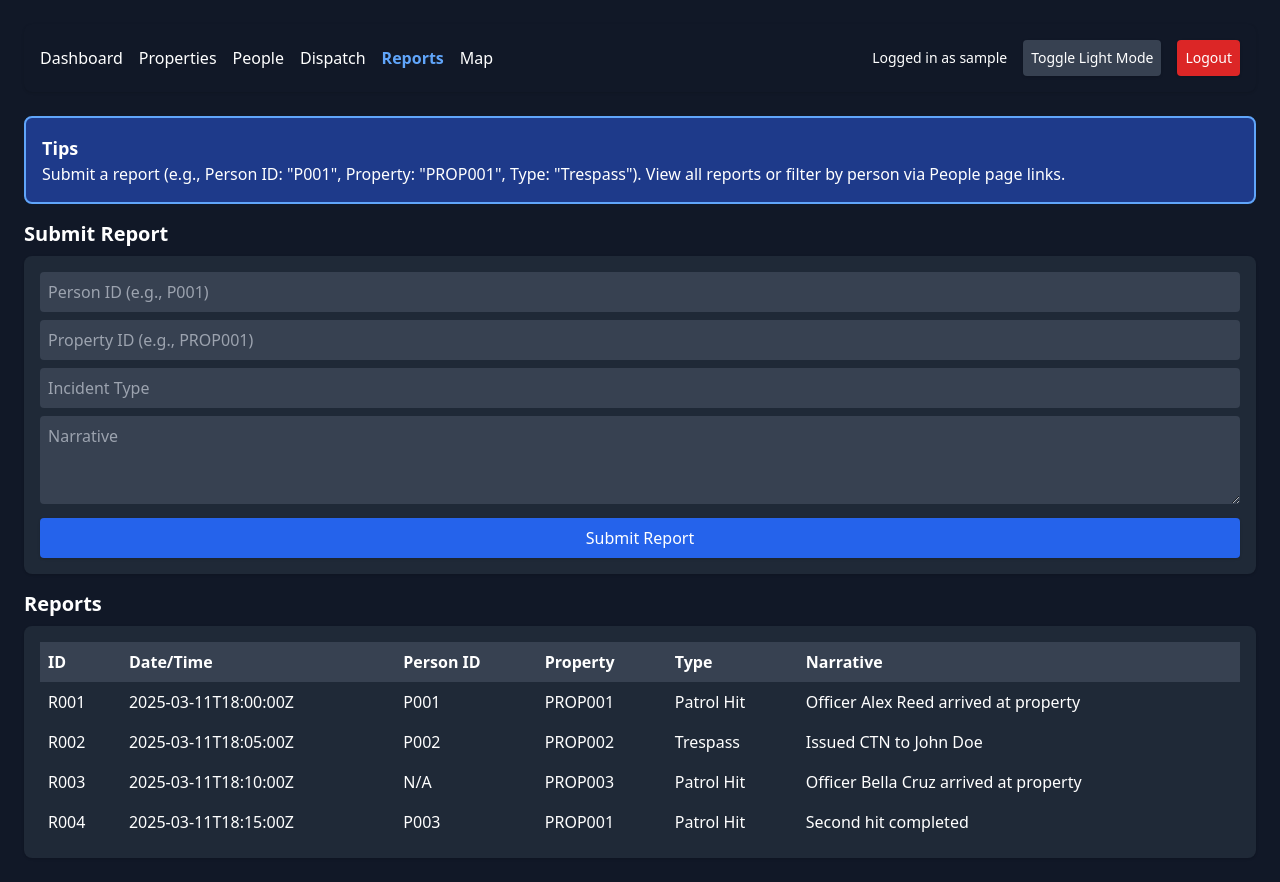
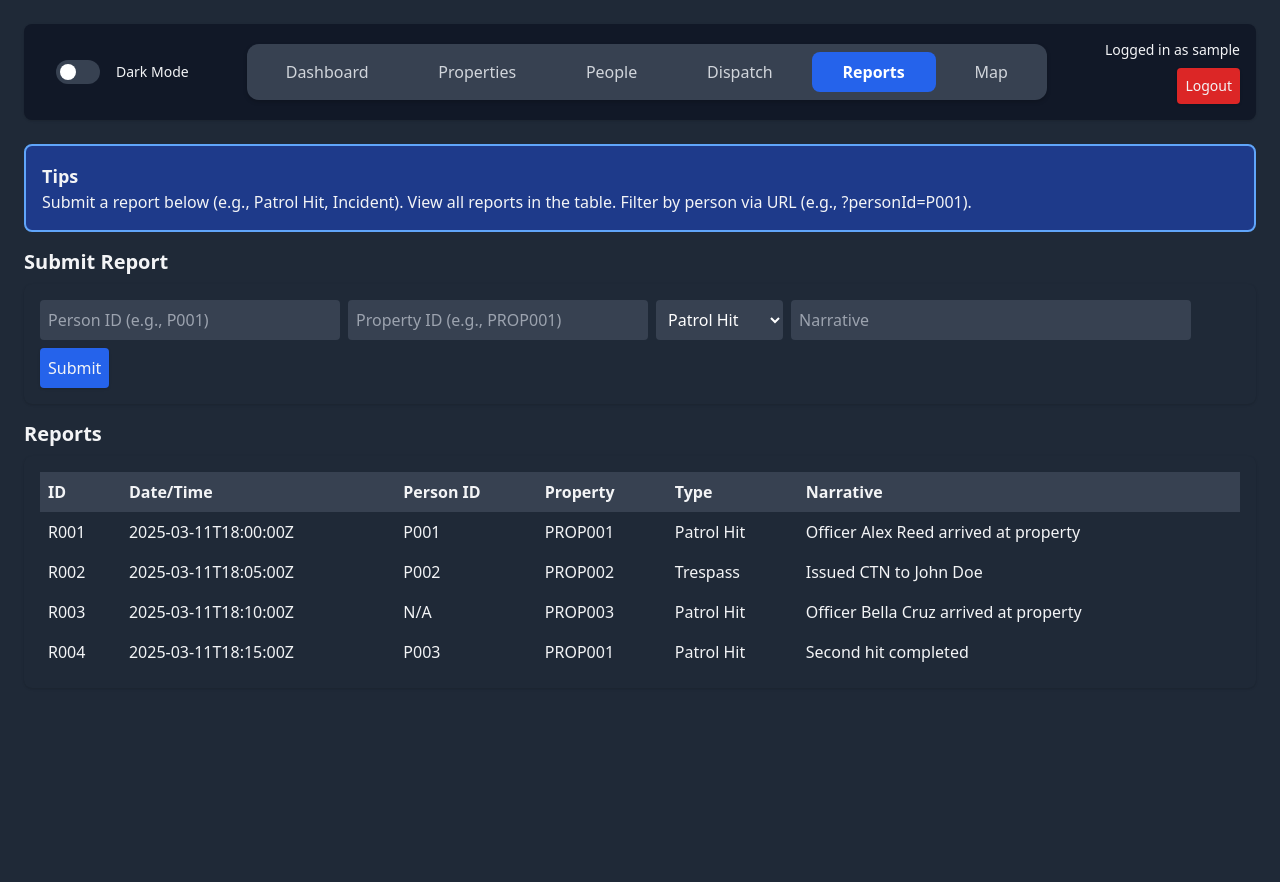
Before and after one commit to darthgaul/mdt-demo, a plain HTML site: page reports.html in a window 1280 px wide. After the commit the page ends 800 px from the top, so only its background shows below. Drawn offline with nearby package versions, Linux system fonts and the light colour scheme; sample sign-in values are in the browser's storage.

Commit message:
Update reports.html

```diff
--- a/reports.html
+++ b/reports.html
@@ -5,137 +5,89 @@
     <meta name="viewport" content="width=device-width, initial-scale=1.0">
     <title>MDT Reports</title>
     <script src="https://cdn.tailwindcss.com"></script>
-    <style>
-        .dark-mode { background-color: #f3f4f6; color: #374151; }
-        .dark-mode .bg-gray-800 { background-color: #e5e7eb; }
-        .dark-mode .bg-gray-700 { background-color: #d1d5db; }
-        .sticky-nav { position: sticky; top: 0; z-index: 10; background-color: inherit; }
-        tr:hover { background-color: rgba(0, 0, 0, 0.1); }
-        @media (max-width: 640px) { table { display: block; overflow-x: auto; } }
-        .tips { border: 2px solid #60a5fa; background-color: #1e3a8a; padding: 1rem; border-radius: 0.5rem; margin-bottom: 1rem; }
-    </style>
+    <link rel="stylesheet" href="styles.css">
 </head>
-<body class="bg-gray-900 text-white min-h-screen p-6">
-    <nav class="sticky-nav flex justify-between items-center mb-6 p-4 bg-gray-900 rounded-lg shadow">
-        <div class="flex space-x-4">
-            <a href="index.html" class="hover:underline">Dashboard</a>
-            <a href="properties.html" class="hover:underline">Properties</a>
-            <a href="people.html" class="hover:underline">People</a>
-            <a href="dispatch.html" class="hover:underline">Dispatch</a>
-            <a href="reports.html" class="text-blue-400 font-semibold">Reports</a>
-            <a href="manager.html" class="hover:underline" id="managerLink">Manager</a>
-            <a href="map.html" class="hover:underline">Map</a>
-        </div>
-        <div class="flex space-x-4 items-center">
-            <span id="userInfo" class="text-sm"></span>
-            <button id="darkModeToggle" class="bg-gray-700 hover:bg-gray-600 p-2 rounded text-sm shadow">Toggle Light Mode</button>
-            <button onclick="logout()" class="bg-red-600 hover:bg-red-700 p-2 rounded text-sm shadow">Logout</button>
-        </div>
-    </nav>
+<body class="min-h-screen p-6">
+    <nav class="sticky-nav mb-6 p-4 bg-gray-900 rounded-lg shadow"></nav>
 
     <div class="tips">
         <h4 class="text-lg font-semibold">Tips</h4>
-        <p>Submit a report (e.g., Person ID: "P001", Property: "PROP001", Type: "Trespass"). View all reports or filter by person via People page links.</p>
+        <p>Submit a report below (e.g., Patrol Hit, Incident). View all reports in the table. Filter by person via URL (e.g., ?personId=P001).</p>
     </div>
 
     <h3 class="text-xl font-semibold mb-2">Submit Report</h3>
-    <form id="reportForm" class="bg-gray-800 p-4 rounded-lg mb-4 shadow" onsubmit="submitReport(event)">
-        <input type="text" name="personId" placeholder="Person ID (e.g., P001)" class="bg-gray-700 text-white p-2 rounded w-full mb-2" required>
-        <input type="text" name="property" placeholder="Property ID (e.g., PROP001)" class="bg-gray-700 text-white p-2 rounded w-full mb-2" required>
-        <input type="text" name="type" placeholder="Incident Type" class="bg-gray-700 text-white p-2 rounded w-full mb-2" required>
-        <textarea name="narrative" placeholder="Narrative" class="bg-gray-700 text-white p-2 rounded w-full mb-2" rows="3" required></textarea>
-        <button type="submit" class="bg-blue-600 hover:bg-blue-700 text-white p-2 rounded w-full shadow">Submit Report</button>
-    </form>
+    <div class="bg-gray-800 p-4 rounded-lg mb-4 shadow">
+        <div class="flex flex-wrap gap-2">
+            <input type="text" id="personId" placeholder="Person ID (e.g., P001)" class="bg-gray-700 text-white p-2 rounded w-full sm:w-1/4">
+            <input type="text" id="property" placeholder="Property ID (e.g., PROP001)" class="bg-gray-700 text-white p-2 rounded w-full sm:w-1/4">
+            <select id="type" class="bg-gray-700 text-white p-2 rounded"><option value="Patrol Hit">Patrol Hit</option><option value="Incident">Incident</option><option value="CTN Update">CTN Update</option></select>
+            <input type="text" id="narrative" placeholder="Narrative" class="bg-gray-700 text-white p-2 rounded w-full sm:w-1/3">
+            <button onclick="submitReport()" class="bg-blue-600 hover:bg-blue-700 p-2 rounded shadow">Submit</button>
+        </div>
+    </div>
 
     <h3 class="text-xl font-semibold mb-2">Reports</h3>
-    <div id="reportList" class="bg-gray-800 p-4 rounded-lg overflow-x-auto shadow"></div>
+    <div id="reportsList" class="bg-gray-800 p-4 rounded-lg overflow-x-auto shadow"></div>
 
     <div id="alert" class="fixed top-4 right-4 bg-green-600 text-white p-4 rounded shadow hidden"></div>
 
     <script src="scripts.js"></script>
+    <script src="common.js"></script>
     <script>
-        const user = JSON.parse(localStorage.getItem('user'));
-        if (!user) window.location.href = 'login.html';
-        if (user.group !== 'Managers' && user.group !== 'Supervisors' && user.group !== 'Dispatchers') document.getElementById('managerLink').style.display = 'none';
-        document.getElementById('userInfo').textContent = `Logged in as ${user.username}`;
-
         loadData(() => {
             const urlParams = new URLSearchParams(window.location.search);
             const personId = urlParams.get('personId');
-            if (personId) filterReportsByPerson(personId);
-            else loadReports();
+            showReports(personId);
         });
 
-        document.getElementById('darkModeToggle').addEventListener('click', () => {
-            document.body.classList.toggle('dark-mode');
-            const btn = document.getElementById('darkModeToggle');
-            btn.textContent = document.body.classList.contains('dark-mode') ? 'Toggle Dark Mode' : 'Toggle Light Mode';
-            localStorage.setItem('darkMode', document.body.classList.contains('dark-mode'));
-        });
+        function submitReport() {
+            const personId = document.getElementById('personId').value || 'N/A';
+            const property = document.getElementById('property').value;
+            const type = document.getElementById('type').value;
+            const narrative = document.getElementById('narrative').value;
 
-        if (localStorage.getItem('darkMode') === 'true') {
-            document.body.classList.add('dark-mode');
-            document.getElementById('darkModeToggle').textContent = 'Toggle Dark Mode';
+            if (!property && !narrative) {
+                showAlert('Property or narrative required', 'bg-red-600');
+                return;
+            }
+
+            const report = {
+                id: `R${(reportsData.length + 1).toString().padStart(3, '0')}`,
+                dateTime: new Date().toISOString(),
+                personId,
+                property,
+                type,
+                narrative: `${user.username}: ${narrative}`
+            };
+            reportsData.push(report);
+            saveReports();
+
+            if (type === 'CTN Update' && personId !== 'N/A') {
+                const person = peopleData.find(p => p.id === personId);
+                if (person) {
+                    person.ctnStatus = 'CTN Issued';
+                }
+            }
+
+            showAlert('Report submitted', 'bg-green-600');
+            showReports();
+            document.getElementById('personId').value = '';
+            document.getElementById('property').value = '';
+            document.getElementById('narrative').value = '';
         }
 
-        function logout() {
-            localStorage.removeItem('user');
-            window.location.href = 'login.html';
-        }
-
-        function loadReports() {
+        function showReports(filterPersonId = null) {
             let html = '<table class="w-full text-left"><tr><th class="p-2 bg-gray-700">ID</th><th class="p-2 bg-gray-700">Date/Time</th><th class="p-2 bg-gray-700">Person ID</th><th class="p-2 bg-gray-700">Property</th><th class="p-2 bg-gray-700">Type</th><th class="p-2 bg-gray-700">Narrative</th></tr>';
-            if (reportsData.length === 0) {
-                html += '<tr><td colspan="6" class="p-2 text-center">No reports available</td></tr>';
-            } else {
-                reportsData.forEach(report => {
+            const filteredReports = filterPersonId ? reportsData.filter(r => r.personId === filterPersonId) : reportsData;
+            if (filteredReports.length) {
+                filteredReports.forEach(report => {
                     html += `<tr><td class="p-2">${report.id}</td><td class="p-2">${report.dateTime}</td><td class="p-2">${report.personId}</td><td class="p-2">${report.property}</td><td class="p-2">${report.type}</td><td class="p-2">${report.narrative}</td></tr>`;
                 });
+            } else {
+                html += '<tr><td colspan="6" class="p-2 text-center">No reports found</td></tr>';
             }
             html += '</table>';
-            document.getElementById('reportList').innerHTML = html;
-        }
-
-        function filterReportsByPerson(personId) {
-            const personReports = reportsData.filter(r => r.personId === personId);
-            let html = '<table class="w-full text-left"><tr><th class="p-2 bg-gray-700">ID</th><th class="p-2 bg-gray-700">Date/Time</th><th class="p-2 bg-gray-700">Type</th><th class="p-2 bg-gray-700">Narrative</th></tr>';
-            if (personReports.length > 0) {
-                personReports.forEach(report => {
-                    html += `<tr><td class="p-2">${report.id}</td><td class="p-2">${report.dateTime}</td><td class="p-2">${report.type}</td><td class="p-2">${report.narrative}</td></tr>`;
-                });
-            } else {
-                html += `<tr><td colspan="4" class="p-2 text-center">No reports found for ${personId}</td></tr>`;
-            }
-            html += '</table>';
-            document.getElementById('reportList').innerHTML = html;
-        }
-
-        function submitReport(event) {
-            event.preventDefault();
-            const form = document.getElementById('reportForm');
-            const newReport = {
-                id: `R${(reportsData.length + 1).toString().padStart(3, '0')}`,
-                dateTime: new Date().toISOString(),
-                personId: form.personId.value,
-                property: form.property.value,
-                type: form.type.value,
-                narrative: form.narrative.value
-            };
-            reportsData.push(newReport);
-            if (peopleData.find(p => p.id === newReport.personId && newReport.type.includes('Trespass'))) {
-                peopleData.find(p => p.id === newReport.personId).ctnStatus = 'CTN Issued';
-            }
-            localStorage.setItem('reportsData', JSON.stringify(reportsData));
-            form.reset();
-            loadReports();
-            showAlert('Report submitted successfully!');
-        }
-
-        function showAlert(message) {
-            const alert = document.getElementById('alert');
-            alert.textContent = message;
-            alert.classList.remove('hidden');
-            setTimeout(() => alert.classList.add('hidden'), 3000);
+            document.getElementById('reportsList').innerHTML = html;
         }
     </script>
 </body>
```
